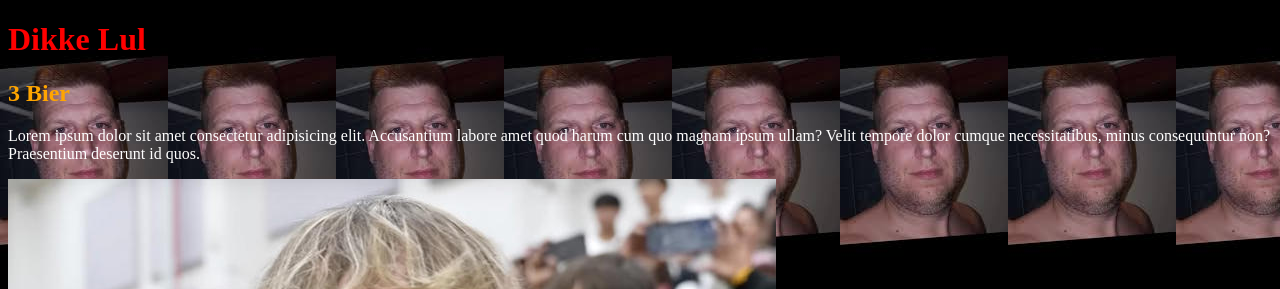
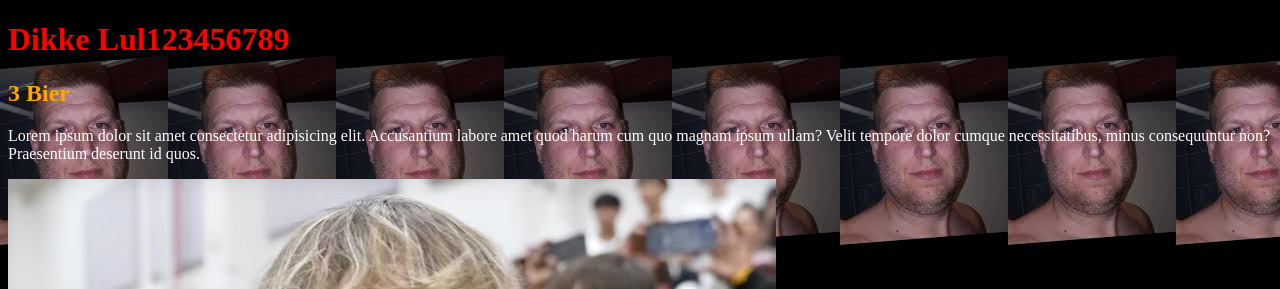
Before and after one commit to Stef178/67kidwebsite, a plain HTML site: page index.html in a window 1280 px wide. Shown: the top 289 px of the page. Drawn offline with Linux system fonts and the light colour scheme.

Commit message:
Add files via upload

```diff
--- a/index.html
+++ b/index.html
@@ -7,7 +7,7 @@
     <link rel="stylesheet" href="css/style.css">
 </head>
 <body>
-    <h1>Dikke Lul</h1>
+    <h1>Dikke Lul123456789</h1>
     <h2>3 Bier</h2>
     <p>Lorem ipsum dolor sit amet consectetur adipisicing elit. Accusantium labore amet quod harum cum quo magnam ipsum ullam? Velit tempore dolor cumque necessitatibus, minus consequuntur non? Praesentium deserunt id quos.</p>
     <img src="img/67.jpeg" alt="saai">
```
